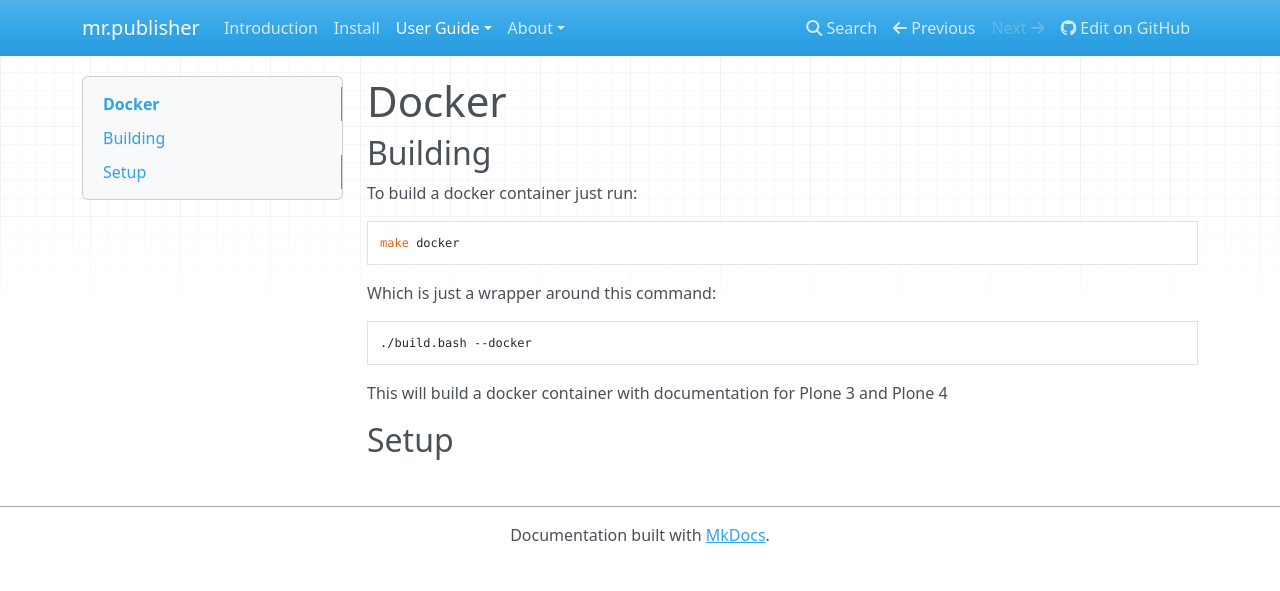
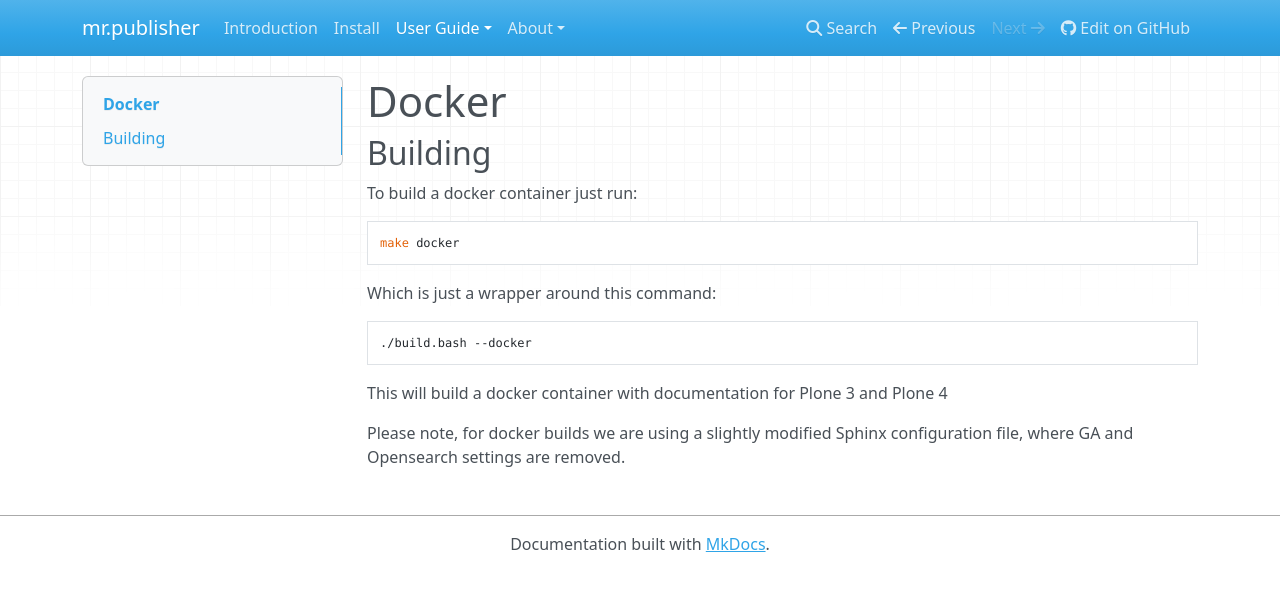
Before and after one commit to svx/mr.publisher, an MkDocs documentation site: the page built from docs/source/user-guide/docker.md, in a window 1280 px wide. Shown: the top 591 px of the page. Built offline with MkDocs 1.6.1, drawn with Linux system fonts in a browser that asks for light colours; nearby versions of some CDN libraries; old or Windows-style settings are respelled for this version of MkDocs.

Commit message:
Update docker docs

```diff
--- a/docs/source/user-guide/docker.md
+++ b/docs/source/user-guide/docker.md
@@ -12,4 +12,4 @@ Which is just a wrapper around this command:
 
 This will build a docker container with documentation for Plone 3 and Plone 4
 
-## Setup
+Please note, for docker builds we are using a slightly modified Sphinx configuration file, where GA and Opensearch settings are removed.
```
